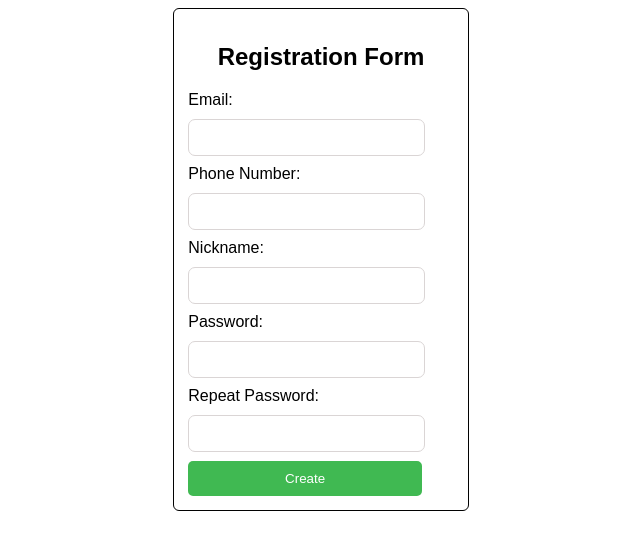
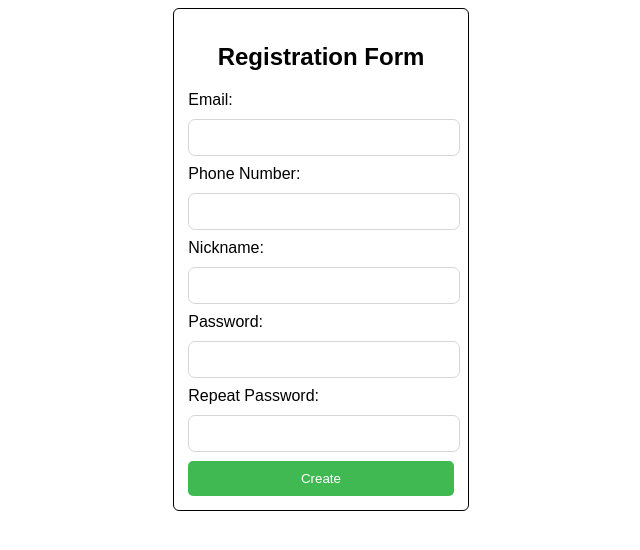
Before and after one commit to StellaMn03/Frontend-Web-UI-Tasks, a plain HTML site: page Part/index.html in a window 1280 px wide. Shown: the whole page, without its empty margins (319-959 px from the left). Drawn offline with Linux system fonts and the light colour scheme.

Commit message:
Update style.css

```diff
--- a/Part/style.css
+++ b/Part/style.css
@@ -24,7 +24,7 @@ body {
   }
 
   .input-group input {
-    width: 81%;
+    width: 94%;
     padding: 10px;
     border-radius: 7px;
     border: 1px solid #dad5d5;
@@ -32,7 +32,7 @@ body {
 
   .btn {
     display: block;
-    width: 88%;
+    width: 100%;
     padding: 10px;
     background-color: #40b952;
     color: #fff;
@@ -41,6 +41,7 @@ body {
     cursor: pointer;
   }
 
+
   .btn:hover {
     background-color: #45c971;
   }
```
